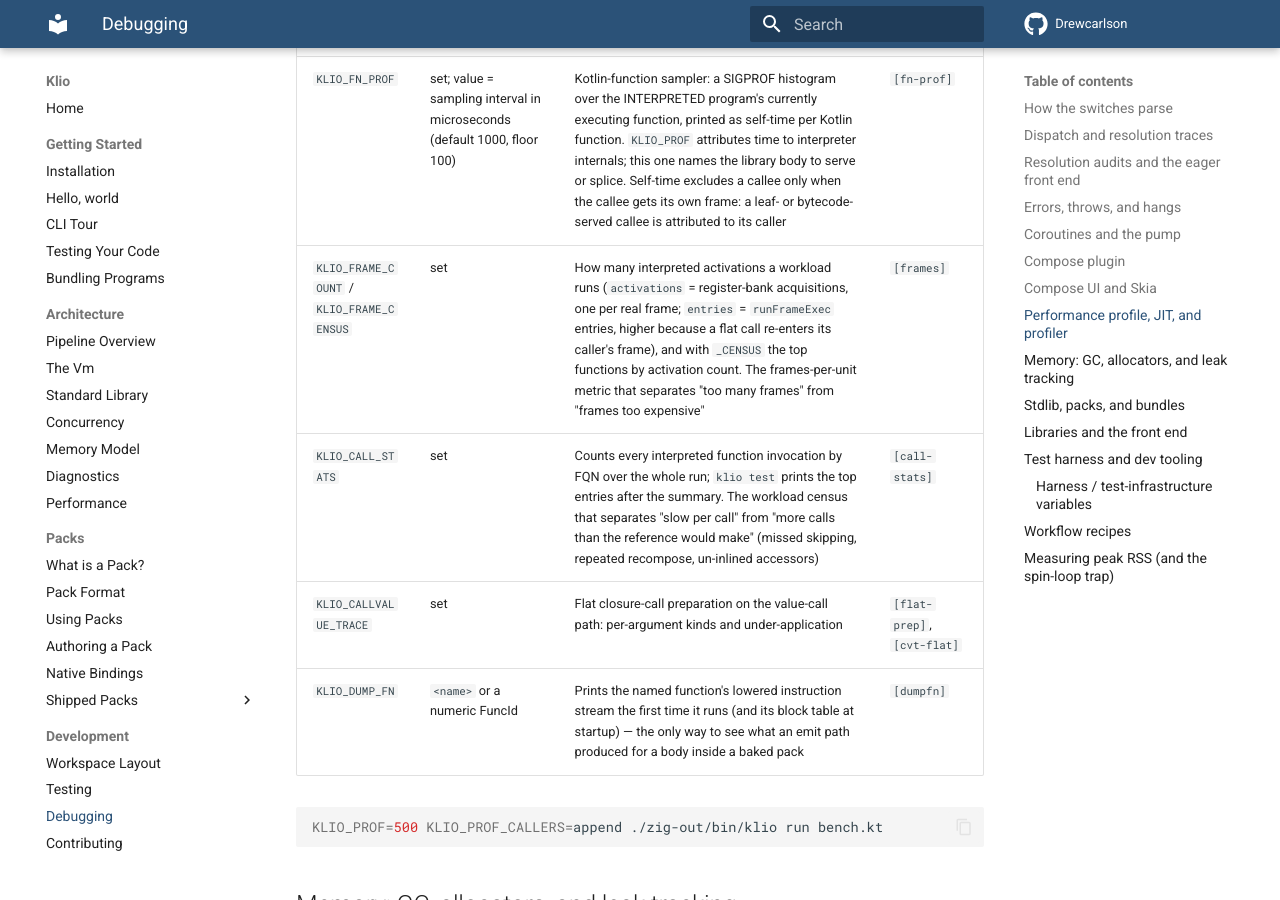
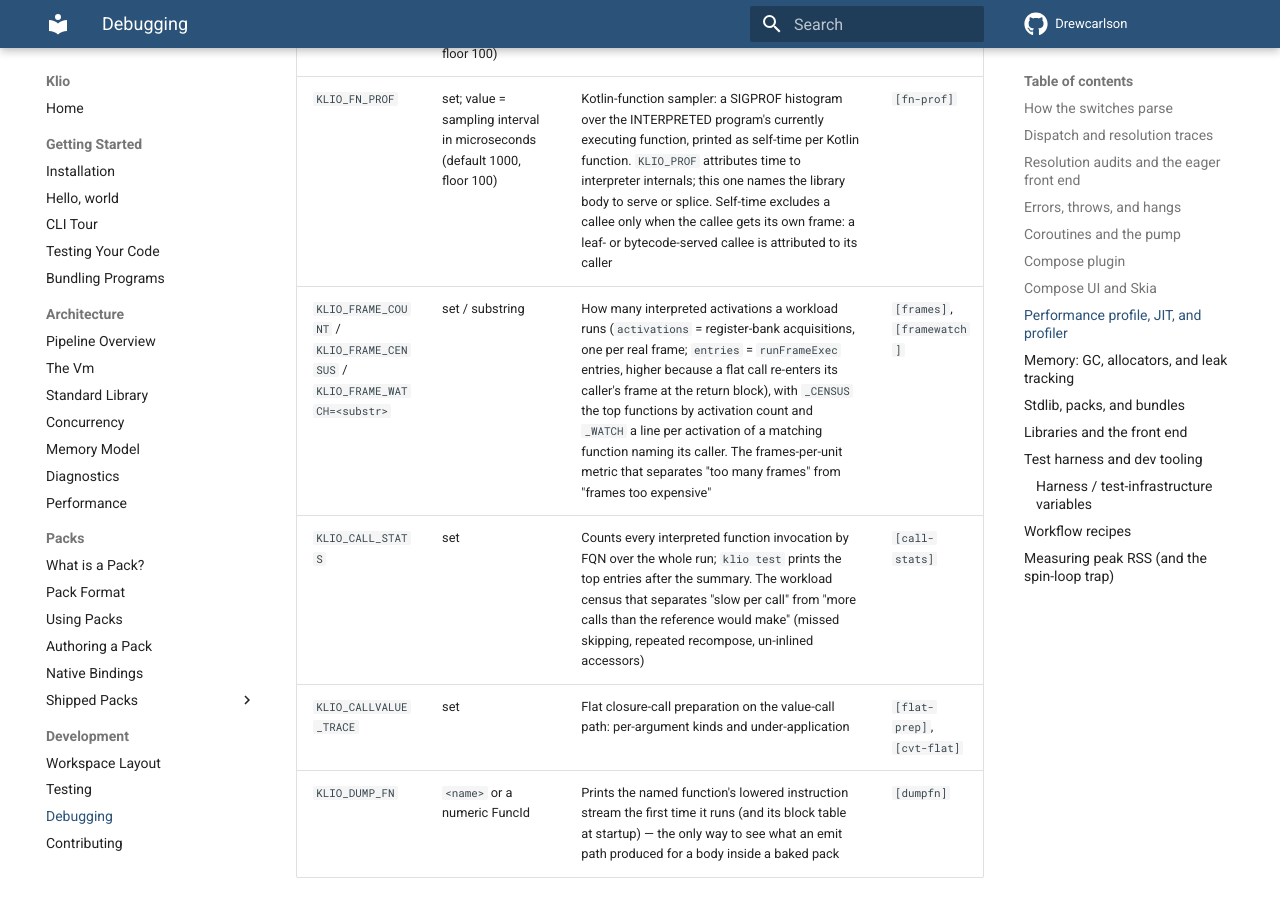
Before and after one commit to DrewCarlson/klio, an MkDocs documentation site: the page built from docs/development/debugging.md, in a window 1280 px wide and 900 px high, scrolled down 21976 px. Built offline with MkDocs 1.6.1 and Material for MkDocs 9.7.7, drawn with Linux system fonts in a browser that asks for light colours; the version menu is left out.

Commit message:
prof: count the frame census at the activation, not at every frame re-entry
A flat call re-enters its caller's frame at the return block, so counting in
runFrameExec attributed one call's resumes to the callee: a composable read as
five activations per call when it makes four flat calls. The census now bumps
where the register bank is acquired, and KLIO_FRAME_WATCH names the caller of
each activation.

```diff
--- a/docs/development/debugging.md
+++ b/docs/development/debugging.md
@@ -354,7 +354,7 @@
 | `KLIO_PROF_CALLERS` | `<substr>` | After the histogram, folds the callers of every sampled leaf whose name contains the substring | `[prof]` |
 | `KLIO_OP_PROF` | set; value = sampling interval in microseconds (default 1000, floor 100) | Opcode sampler: a SIGPROF histogram over the interpreter's currently executing opcode tag (with host-route sub-tags), printed at the end of the run as self-time by opcode | `[op-prof]` |
 | `KLIO_FN_PROF` | set; value = sampling interval in microseconds (default 1000, floor 100) | Kotlin-function sampler: a SIGPROF histogram over the INTERPRETED program's currently executing function, printed as self-time per Kotlin function. `KLIO_PROF` attributes time to interpreter internals; this one names the library body to serve or splice. Self-time excludes a callee only when the callee gets its own frame: a leaf- or bytecode-served callee is attributed to its caller | `[fn-prof]` |
-| `KLIO_FRAME_COUNT` / `KLIO_FRAME_CENSUS` | set | How many interpreted activations a workload runs (`activations` = register-bank acquisitions, one per real frame; `entries` = `runFrameExec` entries, higher because a flat call re-enters its caller's frame), and with `_CENSUS` the top functions by activation count. The frames-per-unit metric that separates "too many frames" from "frames too expensive" | `[frames]` |
+| `KLIO_FRAME_COUNT` / `KLIO_FRAME_CENSUS` / `KLIO_FRAME_WATCH=<substr>` | set / substring | How many interpreted activations a workload runs (`activations` = register-bank acquisitions, one per real frame; `entries` = `runFrameExec` entries, higher because a flat call re-enters its caller's frame at the return block), with `_CENSUS` the top functions by activation count and `_WATCH` a line per activation of a matching function naming its caller. The frames-per-unit metric that separates "too many frames" from "frames too expensive" | `[frames]`, `[framewatch]` |
 | `KLIO_CALL_STATS` | set | Counts every interpreted function invocation by FQN over the whole run; `klio test` prints the top entries after the summary. The workload census that separates "slow per call" from "more calls than the reference would make" (missed skipping, repeated recompose, un-inlined accessors) | `[call-stats]` |
 | `KLIO_CALLVALUE_TRACE` | set | Flat closure-call preparation on the value-call path: per-argument kinds and under-application | `[flat-prep]`, `[cvt-flat]` |
 | `KLIO_DUMP_FN` | `<name>` or a numeric FuncId | Prints the named function's lowered instruction stream the first time it runs (and its block table at startup) — the only way to see what an emit path produced for a body inside a baked pack | `[dumpfn]` |
```
Also changed, not shown: 1 other file.
